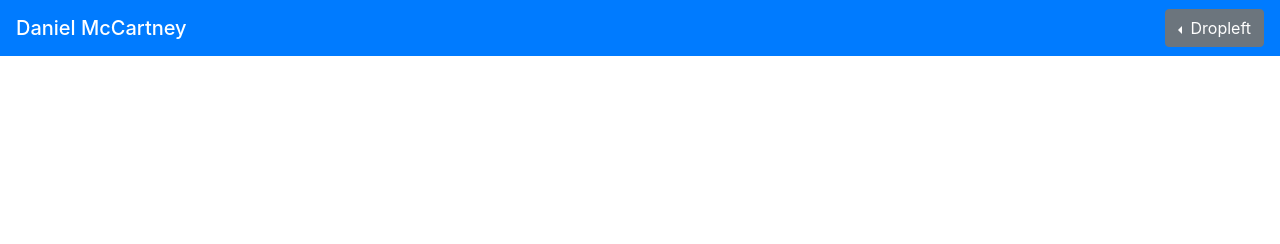
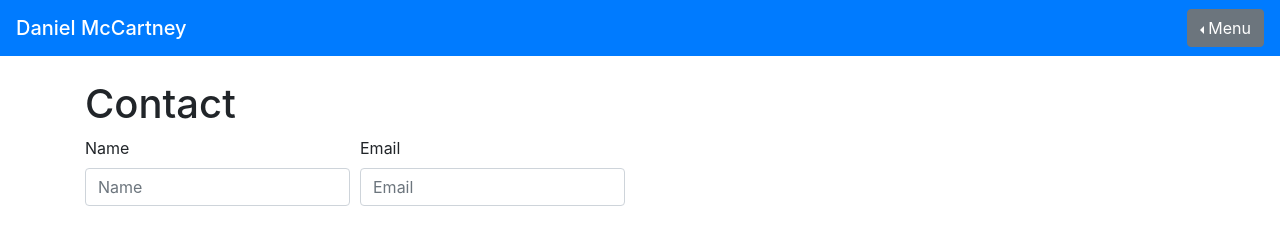
Before and after one commit to DanMcC94/Portfolio, a plain HTML site: page portfolio.html in a window 1280 px wide. Drawn offline with nearby package versions, Linux system fonts and the light colour scheme.

Commit message:
Adding form

```diff
--- a/portfolio.html
+++ b/portfolio.html
@@ -1,29 +1,57 @@
 <!DOCTYPE html>
 <html lang="en">
+
 <head>
     <meta charset="UTF-8">
     <meta name="viewport" content="width=device-width, initial-scale=1.0">
     <title>Portfolio</title>
-    <link rel="stylesheet" href="https://stackpath.bootstrapcdn.com/bootstrap/4.5.2/css/bootstrap.min.css" integrity="sha384-JcKb8q3iqJ61gNV9KGb8thSsNjpSL0n8PARn9HuZOnIxN0hoP+VmmDGMN5t9UJ0Z" crossorigin="anonymous">
+    <link rel="stylesheet" href="https://stackpath.bootstrapcdn.com/bootstrap/4.5.2/css/bootstrap.min.css"
+        integrity="sha384-JcKb8q3iqJ61gNV9KGb8thSsNjpSL0n8PARn9HuZOnIxN0hoP+VmmDGMN5t9UJ0Z" crossorigin="anonymous">
     <link rel="stylesheet" href="https://maxcdn.bootstrapcdn.com/bootstrap/4.0.0/css/bootstrap.min.css">
     <link rel="stylesheet" href="style.css">
 </head>
+
 <body>
     <nav class="navbar navbar-dark bg-primary">
         <span class="navbar-brand mb-0 h1">Daniel McCartney</span>
         <div class="btn-group dropleft">
-            <button type="button" class="btn btn-secondary dropdown-toggle" data-toggle="dropdown" aria-haspopup="true" aria-expanded="false">
-              Dropleft
-            </button>
+            <button type="button" class="btn btn-secondary dropdown-toggle" data-toggle="dropdown" aria-haspopup="true"
+                aria-expanded="false">Menu</button>
             <div class="dropdown-menu">
                 <a class="dropdown-item" href="contact.html">Contact</a>
                 <a class="dropdown-item" href="index.html">Index</a>
             </div>
-          </div>
+        </div>
 
     </nav>
+</br>
+<main class="container">
+    <section class="row">
+        <div class="col-md-6">
+            <form class="block form-horizontal"></form>
+                <h1 class="block-header">Contact</h1>
 
-    <script src="https://code.jquery.com/jquery-3.5.1.slim.min.js" integrity="sha384-DfXdz2htPH0lsSSs5nCTpuj/zy4C+OGpamoFVy38MVBnE+IbbVYUew+OrCXaRkfj" crossorigin="anonymous"></script>
-    <script src="https://cdn.jsdelivr.net/npm/bootstrap@4.5.3/dist/js/bootstrap.bundle.min.js" integrity="sha384-ho+j7jyWK8fNQe+A12Hb8AhRq26LrZ/JpcUGGOn+Y7RsweNrtN/tE3MoK7ZeZDyx" crossorigin="anonymous"></script>
+                <div class="form-row">
+                  <div class="form-group col-md-6">
+                    <label for="inputEmail4">Name</label>
+                    <input type="email" class="form-control" id="inputEmail4" placeholder="Name">
+                  </div>
+                  <div class="form-group col-md-6">
+                    <label for="inputPassword4">Email</label>
+                    <input type="password" class="form-control" id="inputPassword4" placeholder="Email">
+                  </div>
+                </div>
+
+
+        </div>
+    </section>
+</main>
+    <script src="https://code.jquery.com/jquery-3.5.1.slim.min.js"
+        integrity="sha384-DfXdz2htPH0lsSSs5nCTpuj/zy4C+OGpamoFVy38MVBnE+IbbVYUew+OrCXaRkfj"
+        crossorigin="anonymous"></script>
+    <script src="https://cdn.jsdelivr.net/npm/bootstrap@4.5.3/dist/js/bootstrap.bundle.min.js"
+        integrity="sha384-ho+j7jyWK8fNQe+A12Hb8AhRq26LrZ/JpcUGGOn+Y7RsweNrtN/tE3MoK7ZeZDyx"
+        crossorigin="anonymous"></script>
 </body>
+
 </html>
```
Also changed, not shown: contact.html (+14 -8 lines), index.html (+15 -9 lines).
